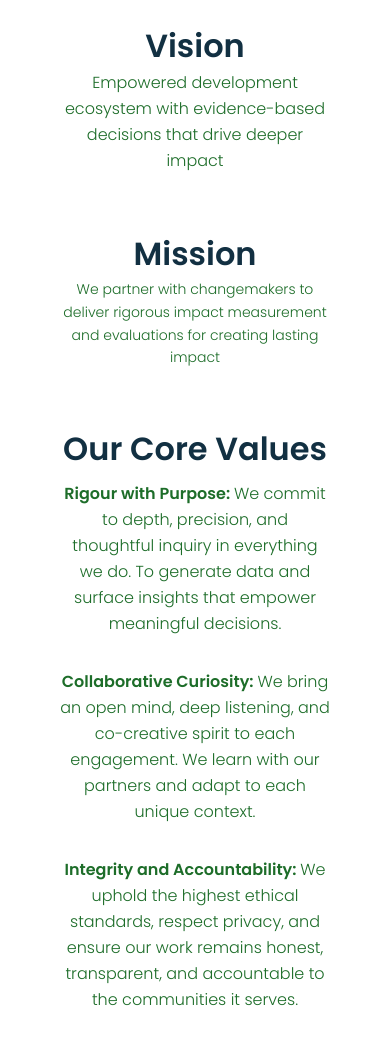
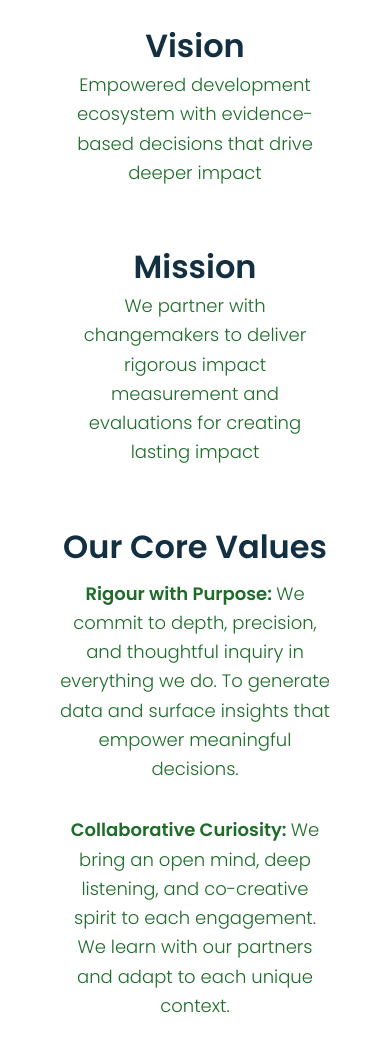
Before and after one commit to Rishilshajan/vic-prod, a React (Vite) app: page / in a window 390 px wide. Shown: the part 529-1568 px from the top of the page. Built offline with nearby package versions, Linux system fonts and the light colour scheme; no server answers.

Commit message:
optimize: Corrected major errors

```diff
--- a/src/components/Footer.tsx
+++ b/src/components/Footer.tsx
@@ -16,6 +16,7 @@ const Footer: React.FC = () => {
       >
 
         {/* Logo Section  */}
+        <Link to="/" onClick={() => window.scrollTo(0, 0)}>
           <div
             className="bg-white flex items-center justify-center shrink-0 mb-6 xl:mb-0 p-4 order-3 xl:order-1 self-center xl:self-auto"
             style={{
@@ -26,6 +27,7 @@ const Footer: React.FC = () => {
           >
             <img src={vicLogo} alt="VIC Logo" className="w-[75%] h-auto object-contain" />
           </div>
+        </Link>
 
 
         {/* CENTER COLUMN */}
@@ -63,7 +65,7 @@ const Footer: React.FC = () => {
 
                 {/* Mobile LinkedIn Icon */}
                 <a
-                  href="https://www.linkedin.com/company/vic-impact"
+                  href="https://www.linkedin.com/company/v-impact-consulting/"
                   target="_blank"
                   rel="noopener noreferrer"
                   className="md:hidden text-white hover:opacity-80 transition-opacity"
@@ -107,7 +109,7 @@ const Footer: React.FC = () => {
 
             {/* Desktop LinkedIn Icon*/}
             <a
-              href="https://www.linkedin.com/company/vic-impact"
+              href="https://www.linkedin.com/company/v-impact-consulting/"
               target="_blank"
               rel="noopener noreferrer"
               className="hidden md:block text-white hover:opacity-80 transition-opacity"
--- a/src/components/Header.tsx
+++ b/src/components/Header.tsx
@@ -16,8 +16,8 @@ const Header: React.FC = () => {
     { label: 'Home', path: '/' },
     { label: 'About Us', path: '/about-us' },
     { label: 'Our Work', path: '/our-work' },
+    { label: 'Resources', path: '/resources' },
     { label: 'Careers', path: '/careers' },
-    { label: 'Resources', path: '/resources' },
   ];
 
   const isActiveLink = (path: string) => {
@@ -146,7 +146,7 @@ const Header: React.FC = () => {
               animate={{ y: 0 }}
               exit={{ y: "100%" }}
               transition={{ type: "spring", stiffness: 80, damping: 20, mass: 1 }}
-              className="bg-white w-full h-[95%] md:h-[85%] rounded-[32px] p-8 flex flex-col relative"
+              className="bg-white w-full h-[95%] md:h-[85%] rounded-[32px] p-6 md:p-8 flex flex-col items-center relative"
               onClick={(e) => e.stopPropagation()}
             >
 
--- a/src/components/Home/VisionMissionValues.tsx
+++ b/src/components/Home/VisionMissionValues.tsx
@@ -13,7 +13,7 @@ const VisionMissionValues: React.FC = () => {
             Vision
           </h2>
           {/* Content */}
-          <p className="font-light text-[16px] md:text-[20px] leading-relaxed text-center text-[#1D6D29] w-full max-w-[580px]">
+          <p className="font-light text-[18px] md:text-[20px] leading-relaxed text-center text-[#1D6D29] w-full max-w-[580px]">
             Empowered development ecosystem with evidence-based decisions that drive deeper impact
           </p>
         </div>
@@ -25,7 +25,7 @@ const VisionMissionValues: React.FC = () => {
             Mission
           </h2>
           {/* Content */}
-          <p className="font-light text-[14px] md:text-[20px] leading-relaxed text-center text-[#1D6D29] w-full max-w-[800px]">
+          <p className="font-light text-[18px] md:text-[20px] leading-relaxed text-center text-[#1D6D29] w-full max-w-[800px]">
             We partner with changemakers to deliver rigorous impact measurement and evaluations for creating lasting impact
           </p>
         </div>
@@ -40,19 +40,19 @@ const VisionMissionValues: React.FC = () => {
           <div className="flex flex-col gap-8">
 
             {/* Value 1 */}
-            <p className="max-w-[580px] text-center md:text-justify font-light text-[16px] md:text-[20px] leading-relaxed text-[#1D6D29] mx-auto">
+            <p className="max-w-[580px] text-center md:text-justify font-light text-[18px] md:text-[20px] leading-relaxed text-[#1D6D29] mx-auto">
               <span className="font-semibold">Rigour with Purpose: </span>
               We commit to depth, precision, and thoughtful inquiry in everything we do. To generate data and surface insights that empower meaningful decisions.
             </p>
 
             {/* Value 2 */}
-            <p className="max-w-[580px] text-center md:text-justify font-light text-[16px] md:text-[20px] leading-relaxed text-[#1D6D29] mx-auto">
+            <p className="max-w-[580px] text-center md:text-justify font-light text-[18px] md:text-[20px] leading-relaxed text-[#1D6D29] mx-auto">
               <span className="font-semibold">Collaborative Curiosity: </span>
               We bring an open mind, deep listening, and co-creative spirit to each engagement. We learn with our partners and adapt to each unique context.
             </p>
 
             {/* Value 3 */}
-            <p className="max-w-[580px] text-center md:text-justify font-light text-[16px] md:text-[20px] leading-relaxed text-[#1D6D29] mx-auto">
+            <p className="max-w-[580px] text-center md:text-justify font-light text-[18px] md:text-[20px] leading-relaxed text-[#1D6D29] mx-auto">
               <span className="font-semibold">Integrity and Accountability: </span>
               We uphold the highest ethical standards, respect privacy, and ensure our work remains honest, transparent, and accountable to the communities it serves.
             </p>
--- a/src/components/OurWork/TechnologyIntegration.tsx
+++ b/src/components/OurWork/TechnologyIntegration.tsx
@@ -11,7 +11,7 @@ const TechnologyIntegration: React.FC = () => {
                     <h2 className="text-[#123042] font-bold text-3xl md:text-5xl mb-12">
                         Technology Integration
                     </h2>
-                    <p className="text-[#6BC778] text-sm md:text-base text-center leading-relaxed max-w-[800px] mx-auto">
+                    <p className="text-[#188628] text-sm md:text-base text-center leading-relaxed max-w-[800px] mx-auto">
                         Empowered By cutting-edge technology, VIC delivers actionable insights, enabling organisations to enhance programme efficiency, foster accountability, and maximise their social impact.
                     </p>
                 </div>
@@ -99,28 +99,28 @@ const TechnologyIntegration: React.FC = () => {
                     <div
                         className="flex-1 min-w-[487px] max-w-[487px] p-12 border-[3px] border-[#228B22] z-20 font-poppins rounded-[20px] bg-white h-[598px]"
                     >
-                        <h3 className="text-[#228B22] font-medium text-[28px] mb-10">
+                        <h3 className="text-[#188628] font-medium text-[28px] mb-10">
                             Benefits
                         </h3>
 
                         <div className="space-y-8">
                             <div>
-                                <h4 className="text-[#228B22] font-medium text-[20px] mb-3">Accurate Data</h4>
-                                <p className="text-[#228B22] text-[14px] leading-relaxed font-light text-justify">
+                                <h4 className="text-[#188628] font-medium text-[20px] mb-3">Accurate Data</h4>
+                                <p className="text-[#188628] text-[14px] leading-relaxed font-light text-justify">
                                     Minimise errors with automated validations and centralised repositories.
                                 </p>
                             </div>
 
                             <div>
-                                <h4 className="text-[#228B22] font-medium text-[20px] mb-3">Faster Decisions</h4>
-                                <p className="text-[#228B22] text-[14px] leading-relaxed font-light text-justify">
+                                <h4 className="text-[#188628] font-medium text-[20px] mb-3">Faster Decisions</h4>
+                                <p className="text-[#188628] text-[14px] leading-relaxed font-light text-justify">
                                     Access real-time insights to drive targeted interventions.
                                 </p>
                             </div>
 
                             <div>
-                                <h4 className="text-[#228B22] font-medium text-[20px] mb-3">Transparent Reporting</h4>
-                                <p className="text-[#228B22] text-[14px] leading-relaxed font-light text-justify">
+                                <h4 className="text-[#188628] font-medium text-[20px] mb-3">Transparent Reporting</h4>
+                                <p className="text-[#188628] text-[14px] leading-relaxed font-light text-justify">
                                     Showcase impact with visually engaging, stakeholder-friendly dashboards.
                                 </p>
                             </div>
```
Lines whose indentation alone changed are shown as unchanged.
